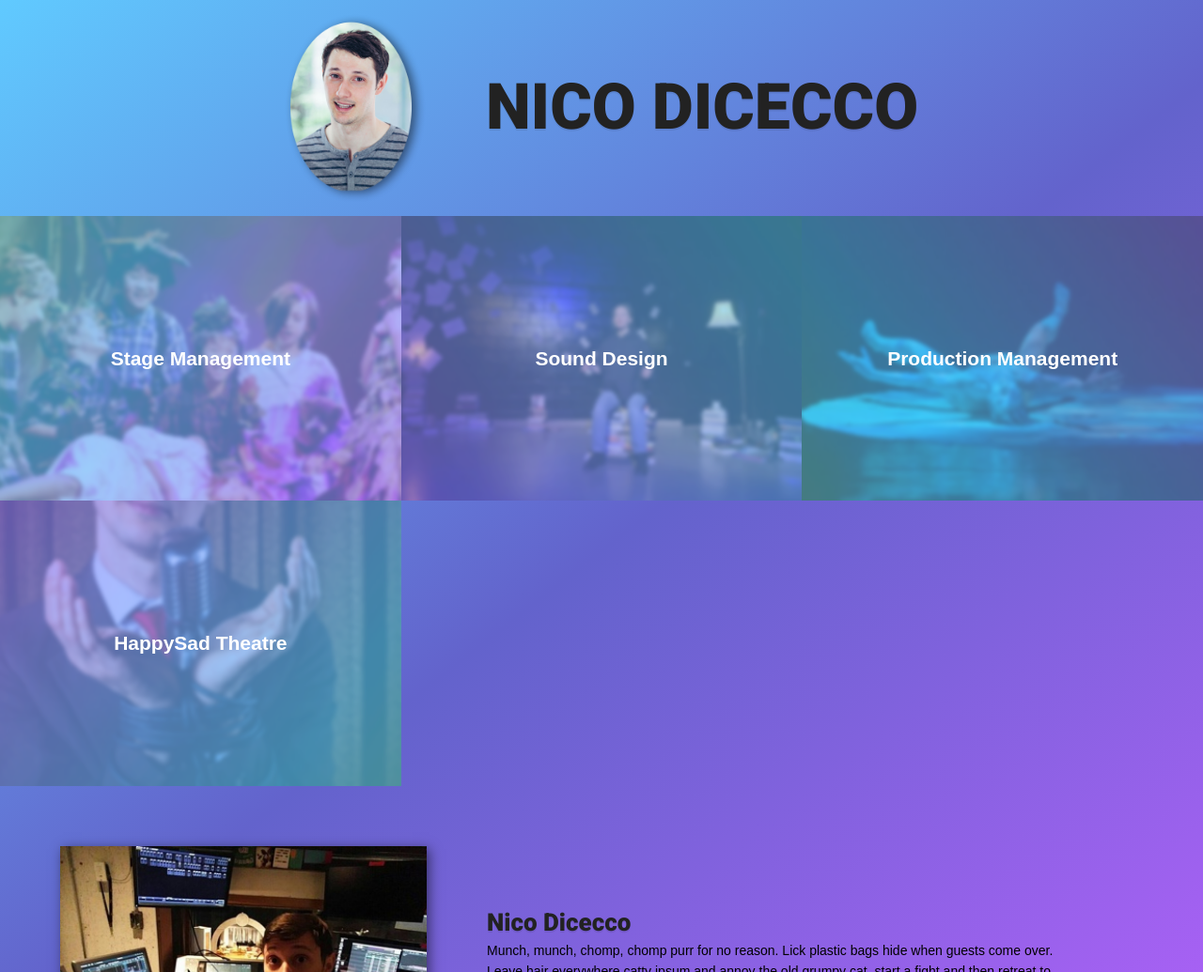
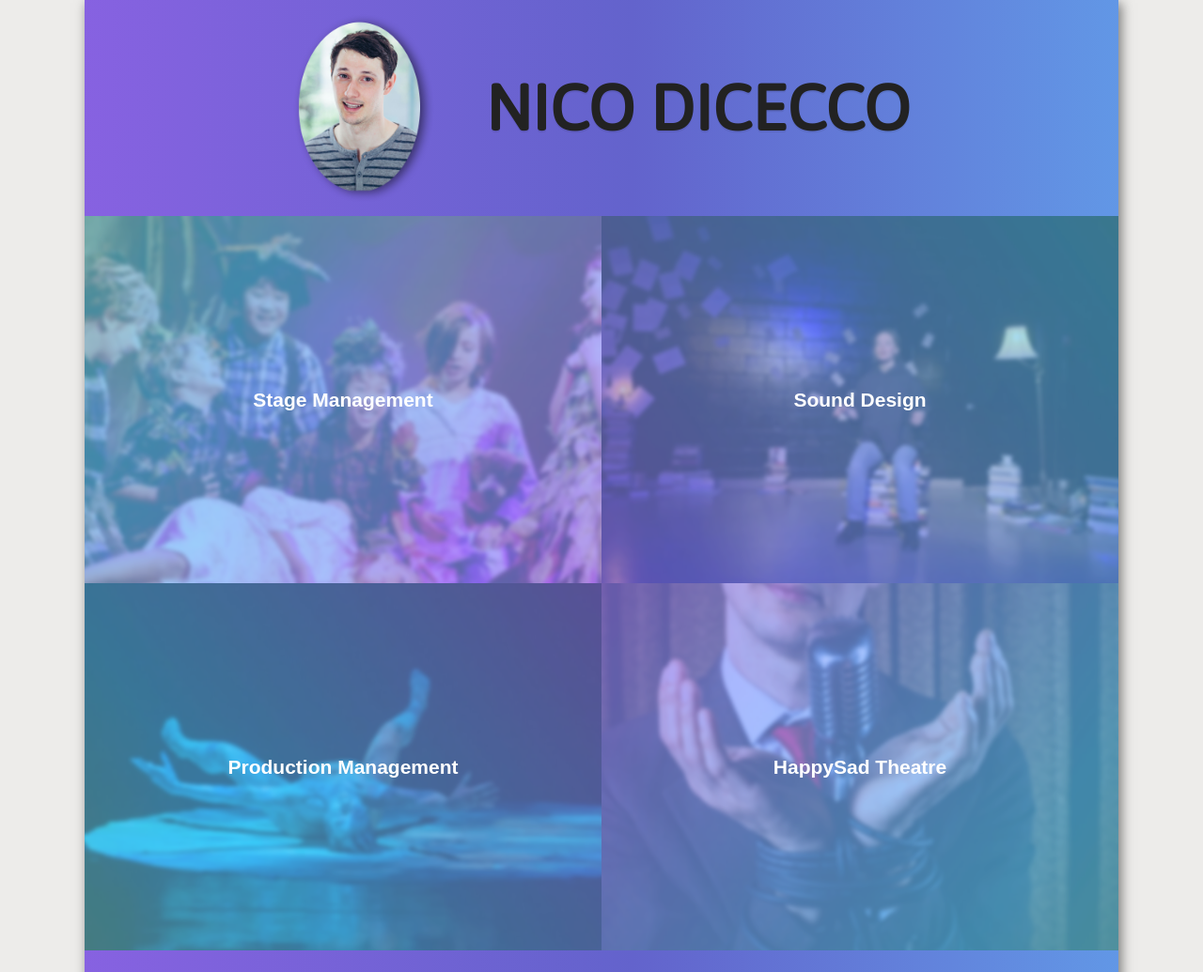
Before and after one commit to ndicecco/HappySad-Website, a website: page build/index.html in a window 1280 px wide. Shown: the top 1035 px of the page at 94% size. Drawn offline with Linux system fonts and the light colour scheme.

Commit message:
Tweaked layout

```diff
--- a/source/sass/3-basics/_base.sass
+++ b/source/sass/3-basics/_base.sass
@@ -19,8 +19,14 @@ body
   color: black
   -webkit-font-smoothing: antialiased
   -webkit-text-size-adjust: 100%
+  background: rgba(237, 236, 234, 1)
+
+.bg-wrap
   background: rgb(96,202,255)
-  background: linear-gradient(142deg, rgba(96,202,255,1) 0%, rgba(99,99,204,1) 47%, rgba(186,96,255,1) 100%)
+  background: linear-gradient(-90deg, #60caff -46%, #6363cc 47%, #ba60ff 176%)
+  max-width: 1100px
+  margin: 0 auto
+  @include shadow
 
 .wrapper
   width: 100%
--- a/source/sass/3-basics/_links.sass
+++ b/source/sass/3-basics/_links.sass
@@ -1,8 +1,8 @@
 a
-  color: $blue
+  color: white
   text-decoration: none
   outline: 0
 
   &:hover,
   &:focus
-    color: $aqua
+    color: white
--- a/source/sass/3-basics/_typography.sass
+++ b/source/sass/3-basics/_typography.sass
@@ -1,12 +1,13 @@
 //	Headings
 
 @import url('https://fonts.googleapis.com/css?family=Roboto:400,500,900')
+@import url('https://fonts.googleapis.com/css?family=Asap&display=swap')
 
 .gigantic, .huge, .large, .bigger, .big,
 h1, h2, h3, h4, h5, h6
   color: #222
   font-weight: bold
-  font-family: 'Roboto', sans-serif
+  font-family: 'Asap', sans-serif
   font-weight: 900
   text-shadow: 0 2px 0 rgba(0, 0, 0, 0.07)
 
--- a/source/sass/4-layout/_details.sass
+++ b/source/sass/4-layout/_details.sass
@@ -1,3 +1,7 @@
+#basic
+    max-width: 1100px
+    margin: 0 auto
+
 .nico
     display: flex
     align-items: center
@@ -11,13 +15,17 @@
         width: 50%
         align-self: center
         max-width: 390px
-        @media screen and (max-width: 475px)
+        @media screen and (max-width: 600px)
             display: none
+
 
     .content
         width: 50%
         margin: 10% 10% auto 5%
-        @media screen and (max-width: 475px)
+        @media screen and (max-width: 600px)
             margin: 5% auto
             width: 80%
             text-align: center
+
+            h3
+                font-size: 3em
--- a/source/sass/4-layout/_header.sass
+++ b/source/sass/4-layout/_header.sass
@@ -12,4 +12,4 @@
         text-transform: uppercase
         @media screen and (max-width: 475px)
             h1
-                font-size: 22px
+                font-size: 3em
--- a/source/sass/4-layout/_nav.sass
+++ b/source/sass/4-layout/_nav.sass
@@ -1,7 +1,10 @@
+#nav
+  max-width: 1100px
+  margin: 0 auto
 
 .grid-container
   display: grid
-  grid-template-columns: repeat(auto-fill, minmax(330px, 1fr));
+  grid-template-columns: repeat(auto-fill, minmax(367px, 1fr));
   grid-gap: 0
   margin: 0 auto
   position: relative
```
Also changed, not shown: build/assets/css/main.min.css, build/index.html, source/img/ctora 3.jpg (added), source/img/ctora-2.jpg (added).
